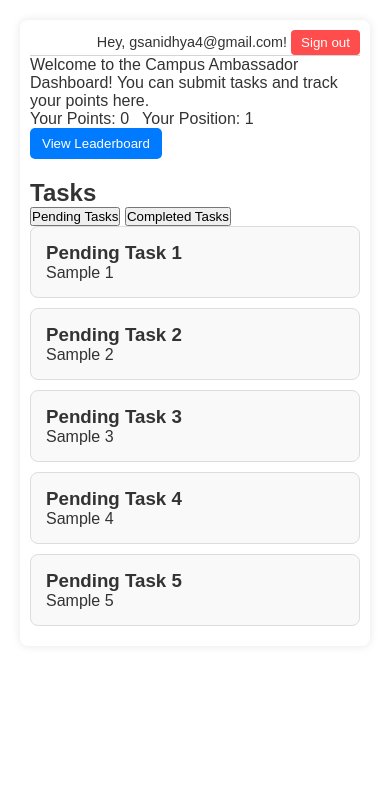
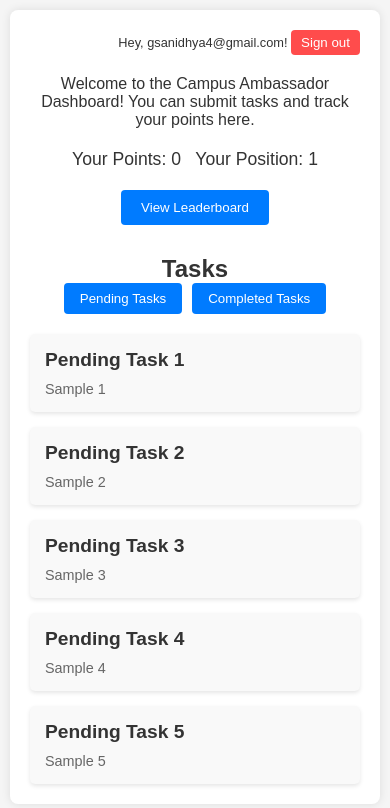
Before and after one commit to tejashvi-kumawat/project, a plain HTML site: page index.html in a window 390 px wide. Both pictures are taken after a click on the button "Pending Tasks". Drawn offline with Linux system fonts and the light colour scheme.

Commit message:
style.css

```diff
--- a/style.css
+++ b/style.css
@@ -6,33 +6,40 @@
 }
 
 body {
-    background-color: #fff;
+    background-color: #f5f5f5;
     color: #333;
-    padding: 20px;
+    padding: 30px;
 }
 
 .container {
-    max-width: 800px;
+    max-width: 900px;
     margin: 0 auto;
     background: #fff;
-    padding: 20px;
+    padding: 30px;
     border-radius: 8px;
-    box-shadow: 0 0 10px rgba(0,0,0,0.1);
+    box-shadow: 0 0 10px rgba(0, 0, 0, 0.1);
 }
 
 header {
     display: flex;
     justify-content: space-between;
     align-items: center;
-    border-bottom: 1px solid rgb(218, 211, 211);
+    flex-wrap: nowrap;
 }
 
-header h1 {
-    font-size: 1.5rem;
+#title {
+    font-size: 1.8rem;
+    overflow: hidden;
+    word-wrap: break-word;
+    flex-grow: 1;
+    animation: type-effect 3s steps(30, end) 1;
+    white-space: normal;
 }
 
 .user-info {
     font-size: 0.9rem;
+    white-space: nowrap;
+    flex-shrink: 0;
 }
 
 .sign-out-btn {
@@ -48,22 +55,23 @@ header h1 {
     background-color: #d43f3f;
 }
 
-.dashboard {
+.intro-section {
     text-align: center;
-    margin: 20px 0;
+    margin-top: 20px;
 }
 
-.status {
-    margin: 10px 0;
+.points-section {
+    margin: 20px 0;
+    font-size: 1.1rem;
 }
 
 .leaderboard-btn {
+    background-color: #007bff;
+    color: white;
+    border: none;
     padding: 10px 20px;
-    background-color: #007bff;
-    color: #fff;
-    border: none;
-    border-radius: 5px;
     cursor: pointer;
+    border-radius: 4px;
 }
 
 .leaderboard-btn:hover {
@@ -71,58 +79,93 @@ header h1 {
 }
 
 .tasks-section {
-    margin-top: 20px;
+    margin-top: 30px;
 }
 
-.tasks-buttons {
+.tasks-section h2 {
+    text-align: center;
+    font-size: 1.5rem;
+}
+
+.task-buttons {
     display: flex;
     justify-content: center;
-    margin-bottom: 10px;
+    margin-bottom: 20px;
 }
 
-.tab-btn {
+.task-btn {
+    background-color: #007bff;
+    color: white;
+    border: none;
     padding: 10px 20px;
-    background-color: #007bff;
-    color: #fff;
-    border: none;
+    margin: 0 5px;
     cursor: pointer;
-    margin: 0 10px;
-    border-radius: 5px;
+    border-radius: 4px;
 }
 
-.tab-btn:hover {
+.task-btn:hover {
     background-color: #0056b3;
+}
+
+.cards-container {
+    display: flex;
+    flex-direction: column;
+    gap: 15px;
+    margin-top: 20px;
 }
 
 .cards-hidden {
     display: none;
-    margin-top: 20px;
 }
 
 .card {
-    background: #f9f9f9;
-    padding: 15px;
-    border: 1px solid #ddd;
-    border-radius: 8px;
-    margin-bottom: 10px;
-    transition: box-shadow 0.3s ease;
+    background-color: #f9f9f9;
+    padding: 20px;
+    border-radius: 5px;
+    box-shadow: 0 2px 4px rgba(0, 0, 0, 0.1);
 }
 
-.card:hover {
-    box-shadow: 0 4px 10px rgba(0, 0, 0, 0.1);
+.card h3 {
+    margin-bottom: 10px;
+    font-size: 1.2rem;
+}
+
+.card p {
+    color: #666;
+    font-size: 0.9rem;
+}
+
+@keyframes type-effect {
+    from { width: 0; }
+    to { width: 100%; }
 }
 
 @media (max-width: 600px) {
-    .container {
+    body {
         padding: 10px;
     }
 
-    .tab-btn {
-        padding: 8px 12px;
-        margin: 5px;
+    .container {
+        padding: 20px;
     }
 
-    .leaderboard-btn {
-        padding: 8px 12px;
+    .task-btn {
+        padding: 8px 16px;
+    }
+
+    .card {
+        padding: 15px;
+    }
+
+    #title {
+        font-size: 1.4rem;
+        white-space: normal;
+        animation: type-effect 4s steps(30, end) 1;
+        font-family: 'Verdana', sans-serif;
+    }
+
+    .user-info {
+        font-size: 0.8rem;
+        flex-shrink: 1;
     }
 }
```
